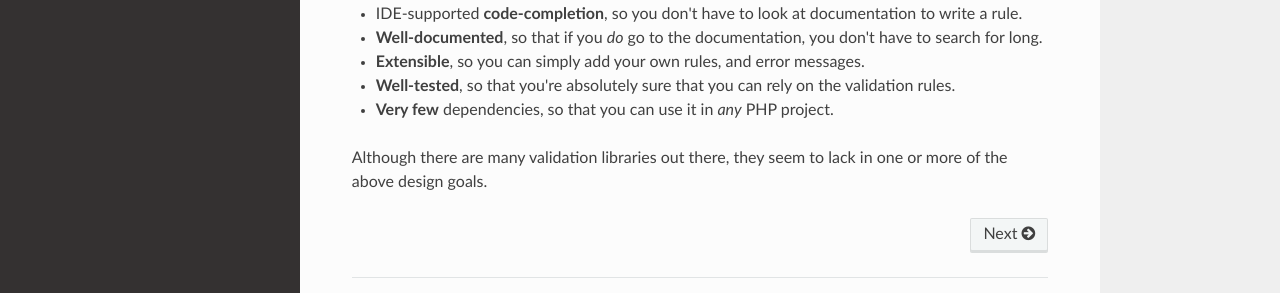
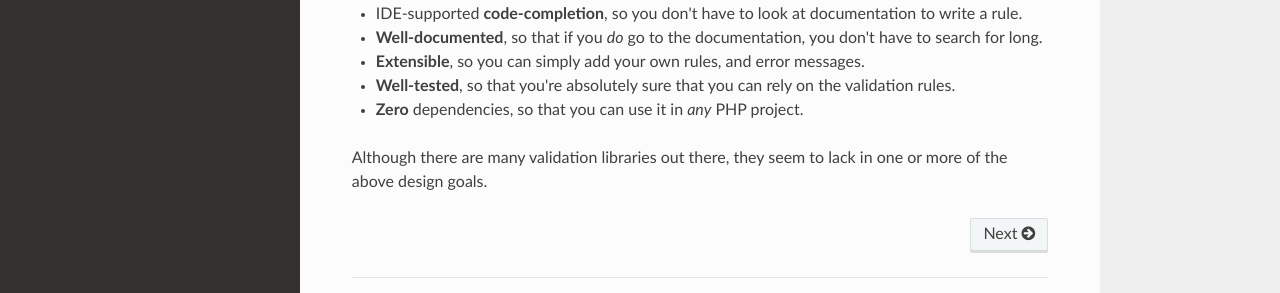
Before and after one commit to particle-php/Validator, an MkDocs documentation site: the page built from docs/index.md, in a window 1280 px wide and 900 px high, scrolled down 624 px. Shown: the part 553-846 px from the top of the window. Built offline with MkDocs 1.6.1, drawn with Linux system fonts in a browser that asks for light colours; nearby versions of some CDN libraries; old or Windows-style settings are respelled for this version of MkDocs.

Commit message:
Update the unique selling points in the documentation

```diff
--- a/docs/index.md
+++ b/docs/index.md
@@ -48,7 +48,7 @@ design goals:
  - **Well-documented**, so that if you *do* go to the documentation, you don't have to search for long.
  - **Extensible**, so you can simply add your own rules, and error messages.
  - **Well-tested**, so that you're absolutely sure that you can rely on the validation rules.
- - **Very few** dependencies, so that you can use it in *any* PHP project.
+ - **Zero** dependencies, so that you can use it in *any* PHP project.
 
 Although there are many validation libraries out there, they seem to lack in one or more of the
 above design goals.
```
Also changed, not shown: README.md (+1 -1 lines).
